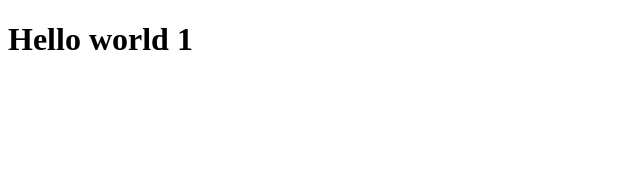
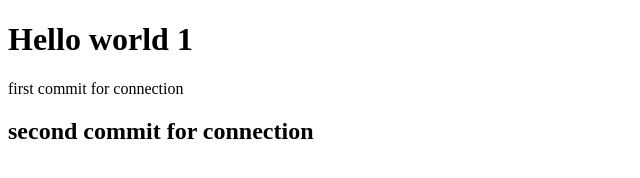
Before and after one commit to AliShukurov/PlaysDev-task16-stab, a plain HTML site: page index.html in a window 1280 px wide. Shown: the whole page, without its empty margins (0-640 px from the left). Drawn offline with Linux system fonts and the light colour scheme.

Commit message:
connecting the last two commits

```diff
--- a/index.html
+++ b/index.html
@@ -7,5 +7,7 @@
 </head>
 <body>
     <h1>Hello world 1</h1>
+    <p>first commit for connection</p>
+    <h2>second commit for connection</h2>
 </body>
 </html>
```
